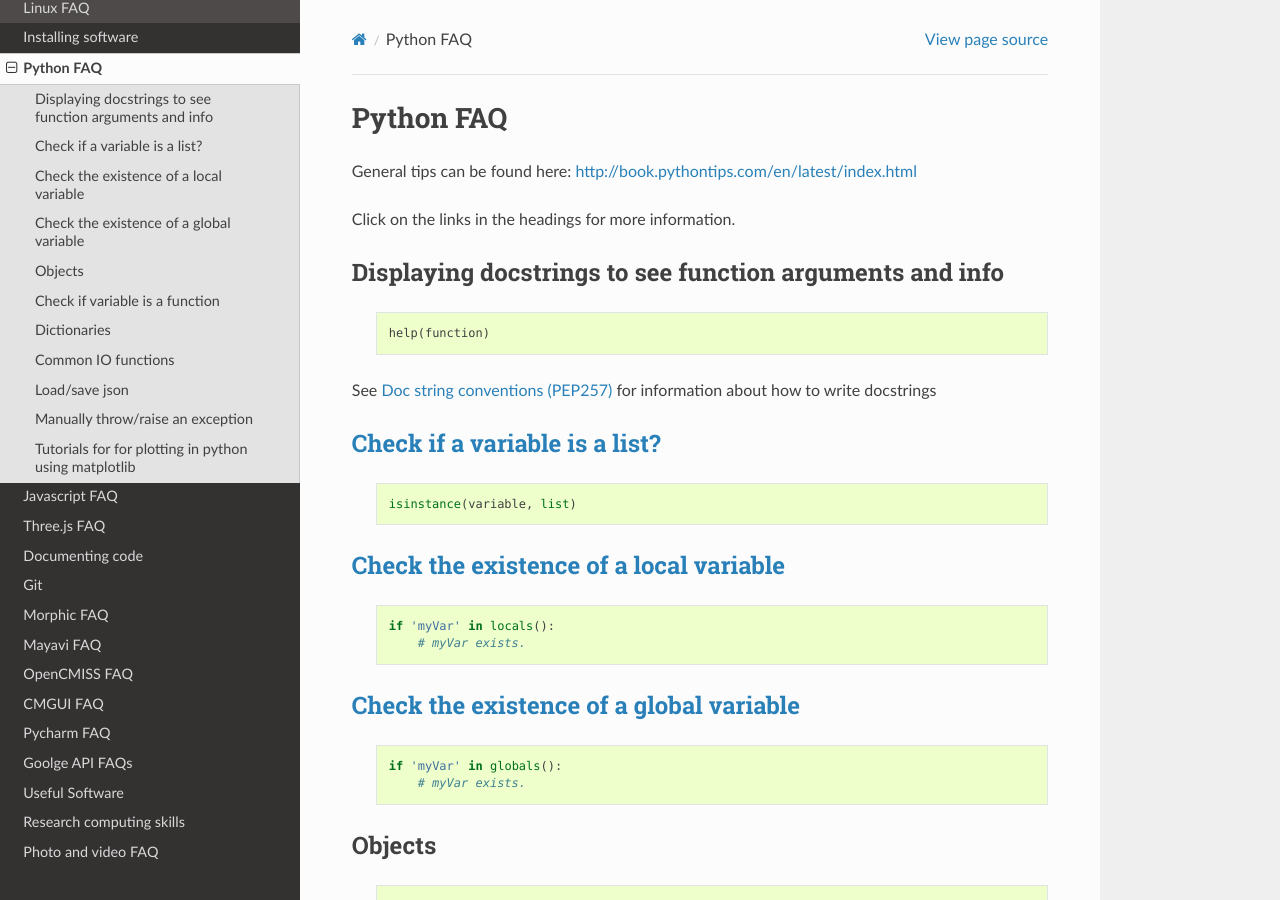
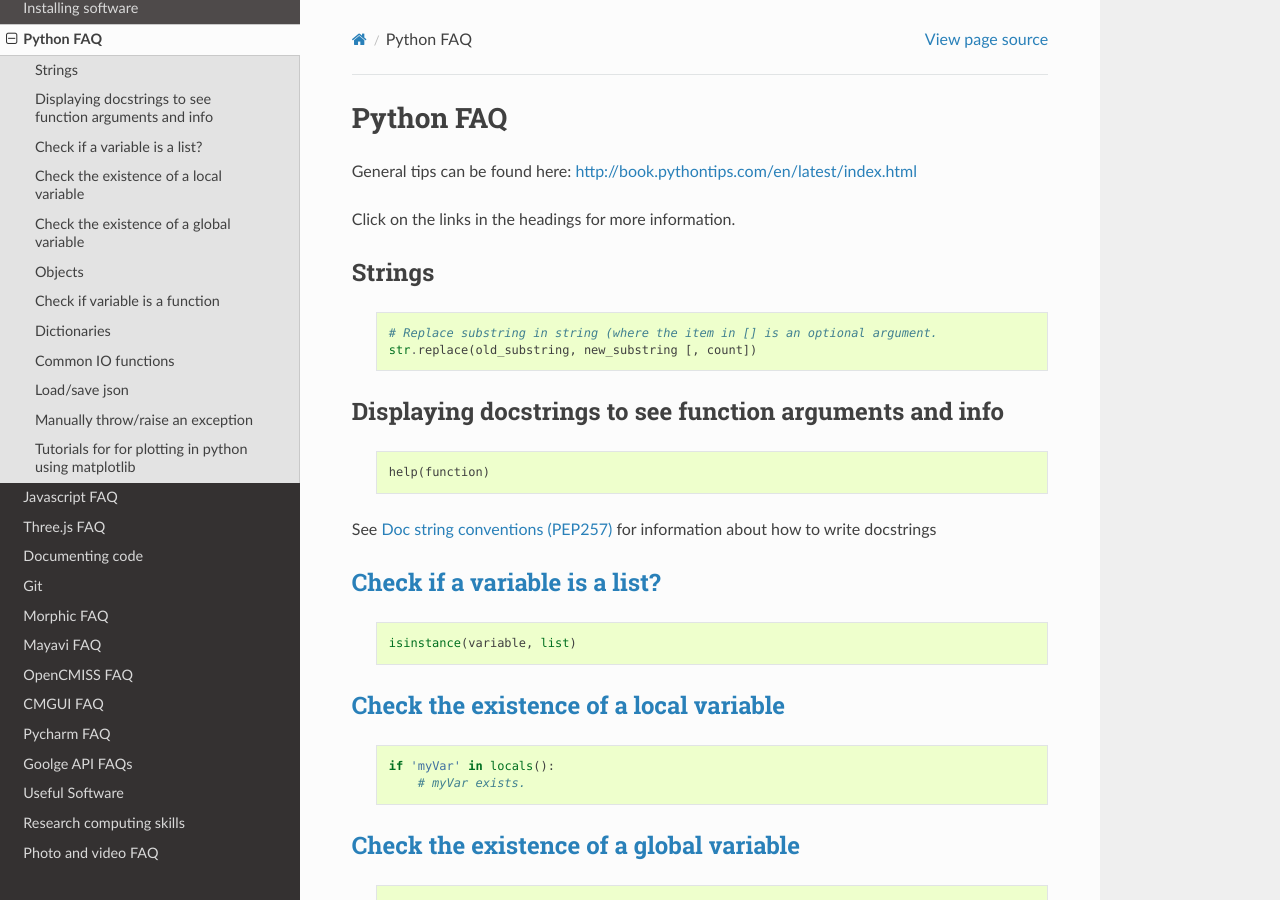
Before and after one commit to PrasadBabarendaGamage/bioengineering-toolbox, a Sphinx documentation site: the page built from docs/source/python_faq.rst, in a window 1280 px wide and 900 px high. Built offline with Sphinx 7.4.7 and the Read the Docs theme 2.0.0, drawn with Linux system fonts in a browser that asks for light colours; formulas are drawn with MathJax 3; pages that are not in the unit, such as notebooks, are missing from menus.

Commit message:
Adding string section to python faq

```diff
--- a/docs/source/python_faq.rst
+++ b/docs/source/python_faq.rst
@@ -12,6 +12,15 @@ http://book.pythontips.com/en/latest/index.html
 
 
 Click on the links in the headings for more information.
+
+Strings
+-------
+
+  .. code-block:: python
+
+    # Replace substring in string (where the item in [] is an optional argument.
+    str.replace(old_substring, new_substring [, count])
+
 
 Displaying docstrings to see function arguments and info
 ---------------------------------------------------------
```
